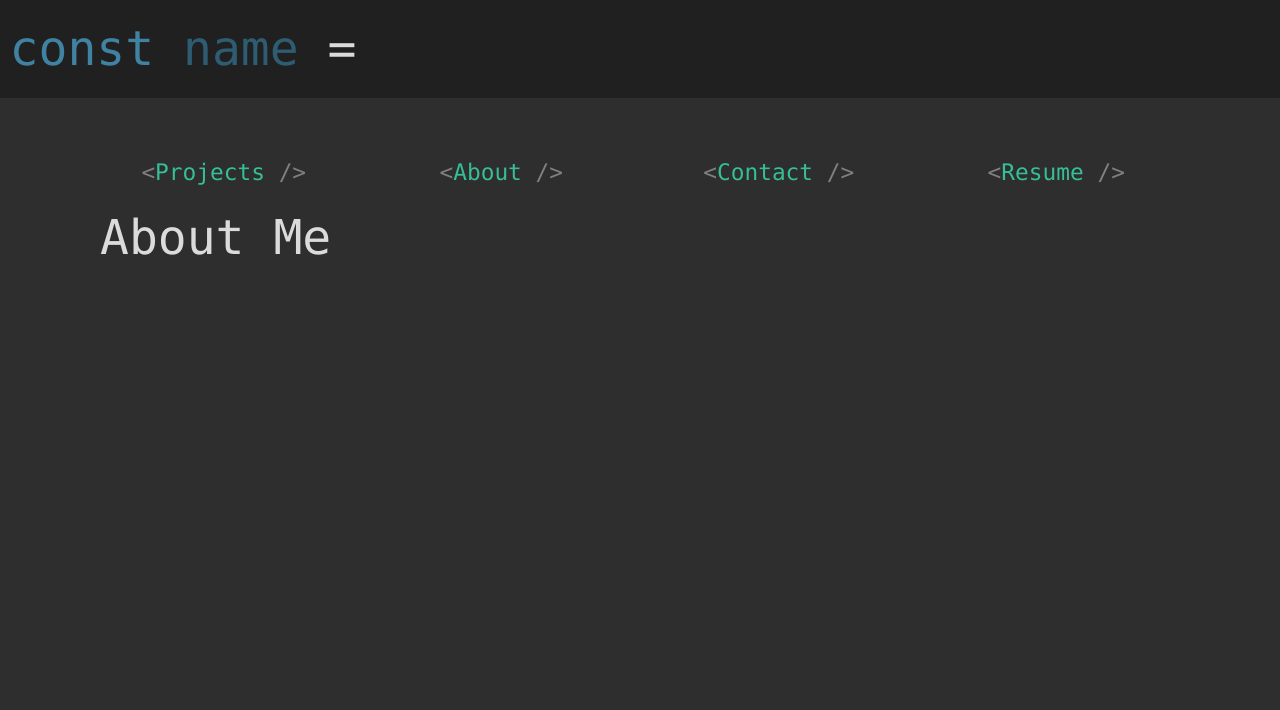
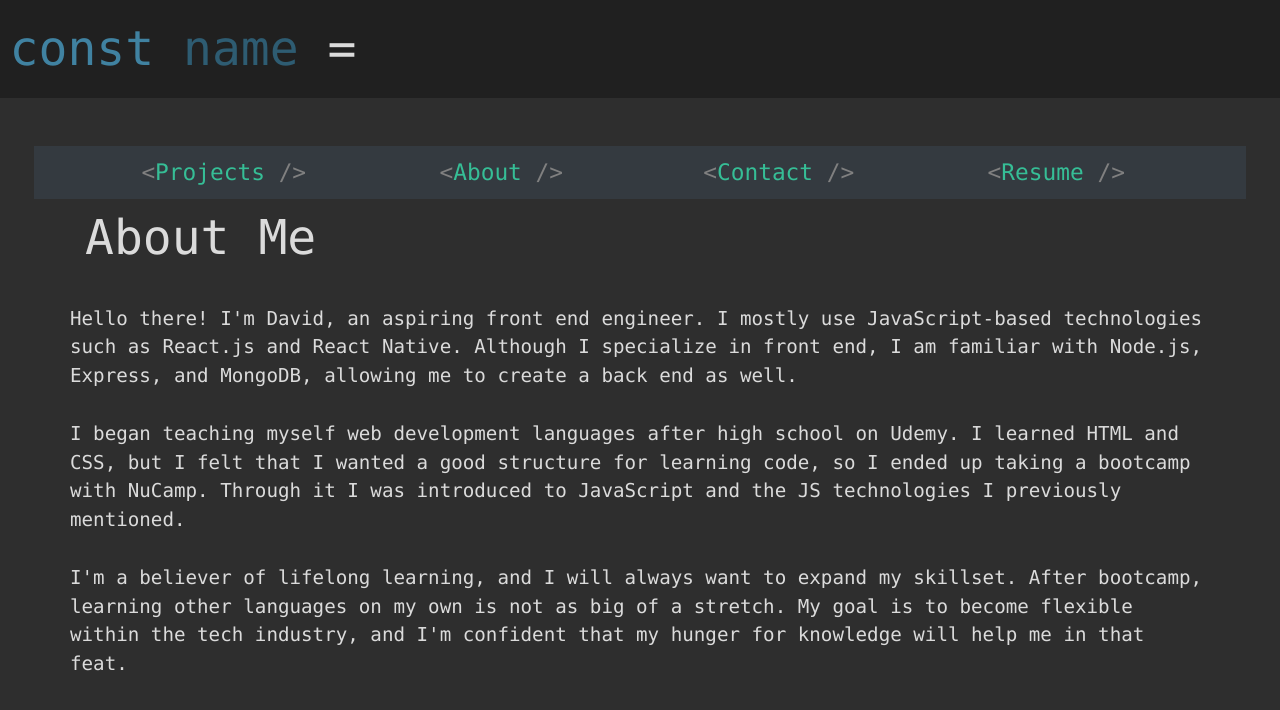
Before and after one commit to dvtuazon/portfoliowebsite, a React (Create React App) app: page /about in a window 1280 px wide. Shown: the top 710 px of the page. Built offline with nearby package versions, Linux system fonts and the light colour scheme.

Commit message:
about content

```diff
--- a/src/App.css
+++ b/src/App.css
@@ -98,9 +98,3 @@ body {
   from, to { border-color: transparent }
   50% { border-color: gray }
 }
-
-.container {
-  display: flex;
-  justify-content: center;
-  align-items: center;
-}
--- a/src/components/AboutComponent.js
+++ b/src/components/AboutComponent.js
@@ -1,15 +1,32 @@
 import React, { useState } from 'react';
-import { Container, Col } from 'reactstrap';
+import { Container, Row, Col } from 'reactstrap';
 
 function About() {
     return (
         <Container>
-            <Col><h1 className="title">About Me</h1></Col>
-            <Col>
-                <p>
-
-                </p>
-            </Col>
+            <Row>
+                <Col><h1 className="title">About Me</h1></Col>
+            </Row> <br />
+            <Row>
+                Hello there! I'm David, an aspiring front end engineer. I mostly
+                use JavaScript-based technologies such as React.js and React Native.
+                Although I specialize in front end, I am familiar with Node.js,
+                Express, and MongoDB, allowing me to create a back end as well.
+            </Row> <br />
+            <Row>
+                I began teaching myself web development languages after high school
+                on Udemy. I learned HTML and CSS, but I felt that I wanted a good structure
+                for learning code, so I ended up taking a bootcamp with NuCamp.
+                Through it I was introduced to JavaScript and the JS technologies I
+                previously mentioned.
+            </Row> <br />
+            <Row>
+                I'm a believer of lifelong learning, and I will always want to expand
+                my skillset. After bootcamp, learning other languages on my own is not
+                as big of a stretch. My goal is to become flexible within the tech
+                industry, and I'm confident that my hunger for knowledge will help me
+                in that feat.
+            </Row>
         </Container>
     )
 }
--- a/src/components/ContactComponent.js
+++ b/src/components/ContactComponent.js
@@ -1,10 +1,18 @@
 import React, { useState } from 'react';
-import { Container, Col } from 'reactstrap'
+import { Container, Row, Col } from 'reactstrap'
 
 function Contact() {
     return (
         <Container>
-            <Col><h1>Contact</h1></Col>
+            <Row>
+                <Col><h1 className="title">Contact</h1></Col>
+            </Row> <br />
+            <Row>
+                Email:<a href="mailto:dvtuazon@gmail.com">dvtuazon@gmail.com</a>
+            </Row>
+            <Row>
+                GitHub:<a href="https://github.com/dvtuazon">Over here!</a>
+            </Row>
         </Container>
     )
 }
--- a/src/components/HeaderComponent.js
+++ b/src/components/HeaderComponent.js
@@ -1,7 +1,7 @@
 import React, { useState } from 'react';
 import { Container, Col } from 'reactstrap';
 import { Nav, Navbar, NavbarBrand, NavLink, NavbarToggler, Collapse, NavItem, Jumbotron } from 'reactstrap';
-const name = 'david tuazon'
+
 function Header() {
     const [collapsed, setCollapsed] = useState(false);
 
@@ -18,7 +18,7 @@ function Header() {
             </div>
             <Container fluid>
                 <Navbar sticky="top">
-                    <Nav navbar className="header">
+                    <Nav navbar className="header bg-dark">
                         <Container>
                             <Col xs="3">
                                 <NavItem>
--- a/src/components/ProjectsComponent.js
+++ b/src/components/ProjectsComponent.js
@@ -1,5 +1,5 @@
 import React, { useState } from 'react';
-import { Container, Col } from 'reactstrap';
+import { Container, Row, Col } from 'reactstrap';
 
 function Projects() {
     return (
--- a/src/components/ResumeComponent.js
+++ b/src/components/ResumeComponent.js
@@ -1,5 +1,5 @@
 import React, { useState } from 'react';
-import { Container, Col } from 'reactstrap';
+import { Container, Row, Col } from 'reactstrap';
 
 function Resume() {
     return (
```
